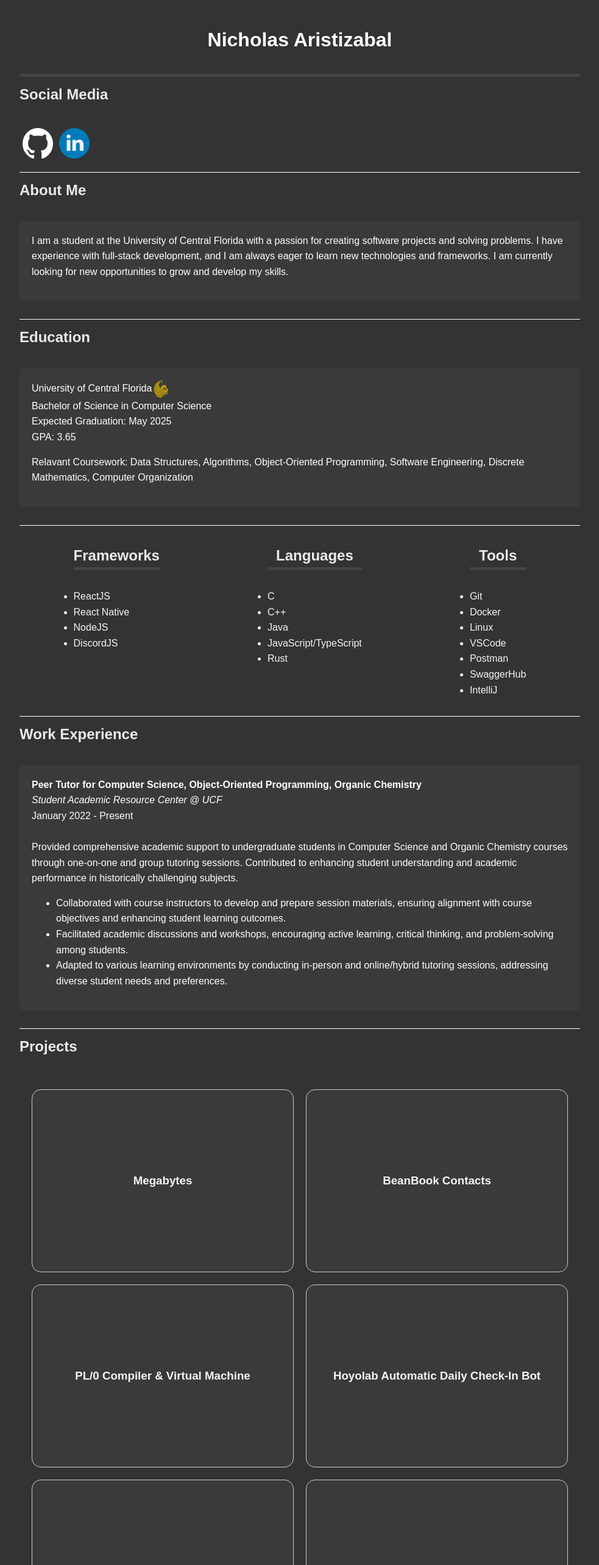
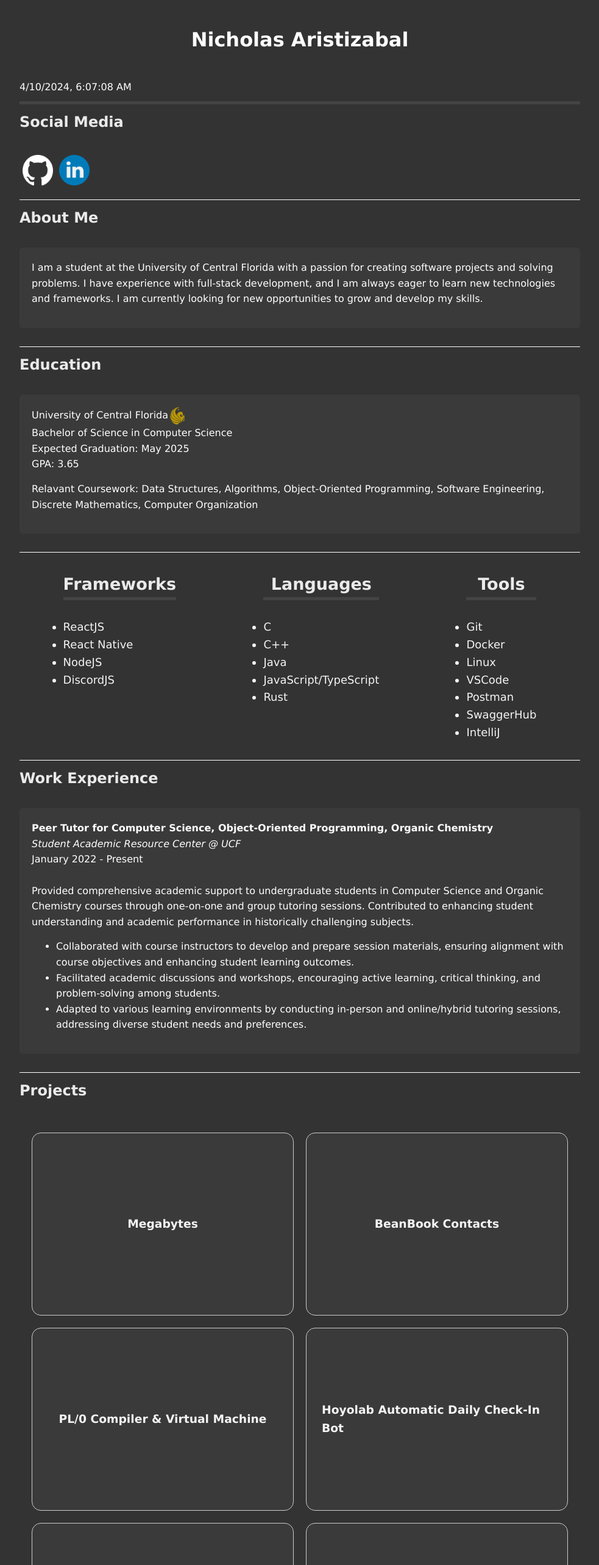
Before and after one commit to NickAwrist/NickAwrist.github.io, a React (Create React App) app: page / in a window 1280 px wide. Shown: the top 2566 px of the page at 61% size, without its empty margins (148-1131 px from the left). Built offline with nearby package versions, Linux system fonts and the light colour scheme.

Commit message:
Changed font to more acceissbile font (Verdana), updated scroll bar, added Resume section.

```diff
--- a/src/App.css
+++ b/src/App.css
@@ -3,7 +3,42 @@
 	margin: 0;
 	padding: 0;
 	box-sizing: border-box;
+	font-family:Verdana;
 }
+
+*::-webkit-scrollbar-thumb:hover {
+    background: #3a3a3a;
+}
+
+*::-webkit-scrollbar-thumb {
+    background-color: #333;
+	border-radius: 10px;
+    border: 2px solid #2a2a2a;
+}
+
+*::-webkit-scrollbar-track {
+    background: #2a2a2a;
+}
+
+/* Style scrollbars */
+body::-webkit-scrollbar {
+    width: 20px;
+}
+
+.Header {
+	position: relative;
+}
+
+.Header h1 {
+	margin-bottom: 7%;
+}
+
+.Header p {
+	position: absolute;
+	bottom: 0;
+	left: 0;
+}
+
 
 body {
 	font-family: 'Arial', sans-serif;
@@ -11,6 +46,7 @@ body {
 	color: #f4f4f4;
 	background-color: #333;
 	padding: 20px;
+
 }
 
 .App {
@@ -64,6 +100,7 @@ p {
 .Skill {
 	margin: 10px;
 	padding: 10px;
+	font-size: large;
 }
 
 /* Links */
@@ -96,6 +133,7 @@ h2 {
 
 .TextBox p {
 	margin-bottom: 15px;
+	font-size: medium;
 }
 
 .TextBox ul {
--- a/src/App.tsx
+++ b/src/App.tsx
@@ -1,4 +1,4 @@
-import React from 'react';
+import React, { useState, useEffect } from 'react';
 import ProjectCard from './components/ProjectCard';
 import './App.css';
 
@@ -6,10 +6,23 @@ import projects from './data/projects.json';
 
 const App: React.FC = () => {
 
+  const [currentTime, setCurrentTime] = useState<Date>(new Date());
+
+  useEffect(() => {
+    const timer = setInterval(() => {
+      setCurrentTime(new Date());
+    }, 1000);
+
+    return function cleanup() {
+      clearInterval(timer);
+    };
+  }, []);
+
   return (
     <div className="App">
       <header className="Header">
         <h1>Nicholas Aristizabal</h1>
+        <p>{currentTime.toLocaleString()}</p>
       </header>
 
       <h2>Social Media</h2>
@@ -135,6 +148,21 @@ const App: React.FC = () => {
 
       <div className="breakPoint"></div>
 
+      <h2>Resume</h2>
+      <div className="ResumeSection">
+        <object
+          data="resume.pdf"
+          type="application/pdf"
+          width="600"
+          height="700">
+          <p>Your browser does not support PDFs.
+            <a href="resume.pdf">Download the resume</a>.
+          </p>
+        </object>
+      </div>
+
+      <div className="breakPoint"></div>
+
       <h2>Contact</h2>
       <div className="ContactSection">
         <div className="ContactInfo">
--- a/src/components/ProjectCard.css
+++ b/src/components/ProjectCard.css
@@ -33,7 +33,6 @@
     position: absolute;
     width: 100%;
     height: 100%;
-    padding: 25px;
     backface-visibility: hidden;
     align-items: center;
     justify-content: center;
@@ -47,8 +46,21 @@
 
 .CardFront {
     display: flex;
+    padding: 25px;
 }
 
 .CardBack {
     transform: rotateY(180deg);
+    padding: 15px;
 }
+
+.CardBackContent {
+    overflow: auto;
+    height: 100%;
+    width: 100%;
+    padding: 1px;
+}
+
+.CardBackContent::-webkit-scrollbar {
+    width: 8px;
+}
--- a/src/components/ProjectCard.tsx
+++ b/src/components/ProjectCard.tsx
@@ -16,6 +16,7 @@ const ProjectCard: React.FC<ProjectCardProps> = ({ title, description, link }) =
           <h3>{title}</h3>
         </div>
         <div className="CardBack">
+          <div className="CardBackContent">
             <p>{description}</p>
             {link && (
               <a href={link} target="_blank" rel="noreferrer" style={{color: '#46bef5', textDecoration: 'none'}}>
@@ -25,6 +26,7 @@ const ProjectCard: React.FC<ProjectCardProps> = ({ title, description, link }) =
           </div>
         </div>
       </div>
+    </div>
   );
 };
 
```
Also changed, not shown: 1 other file (tests, documents, lock files or other folders). Lines whose indentation alone changed are shown as unchanged.
